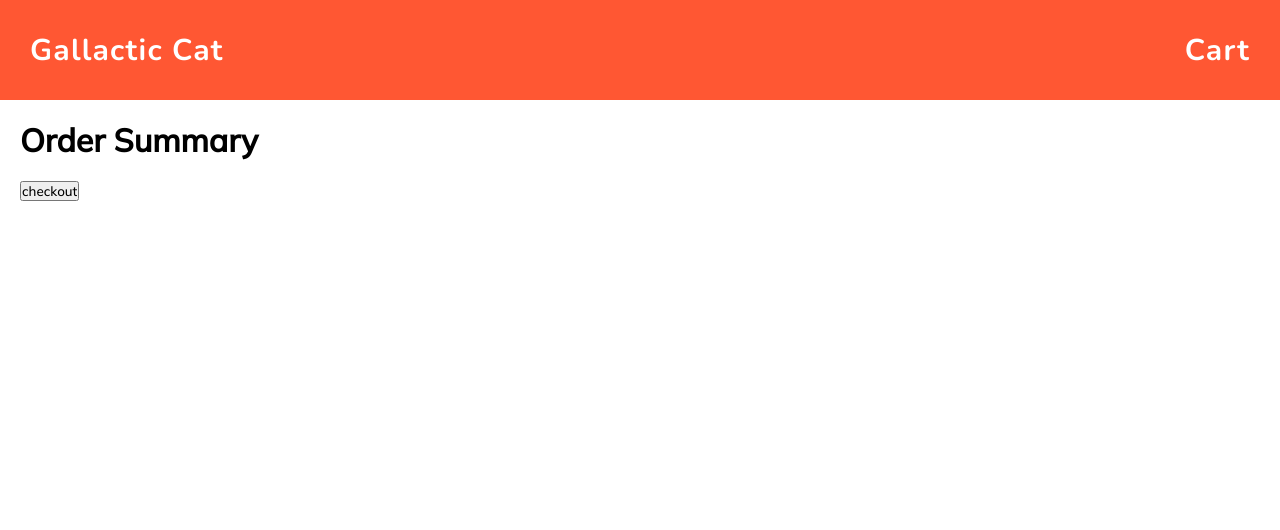
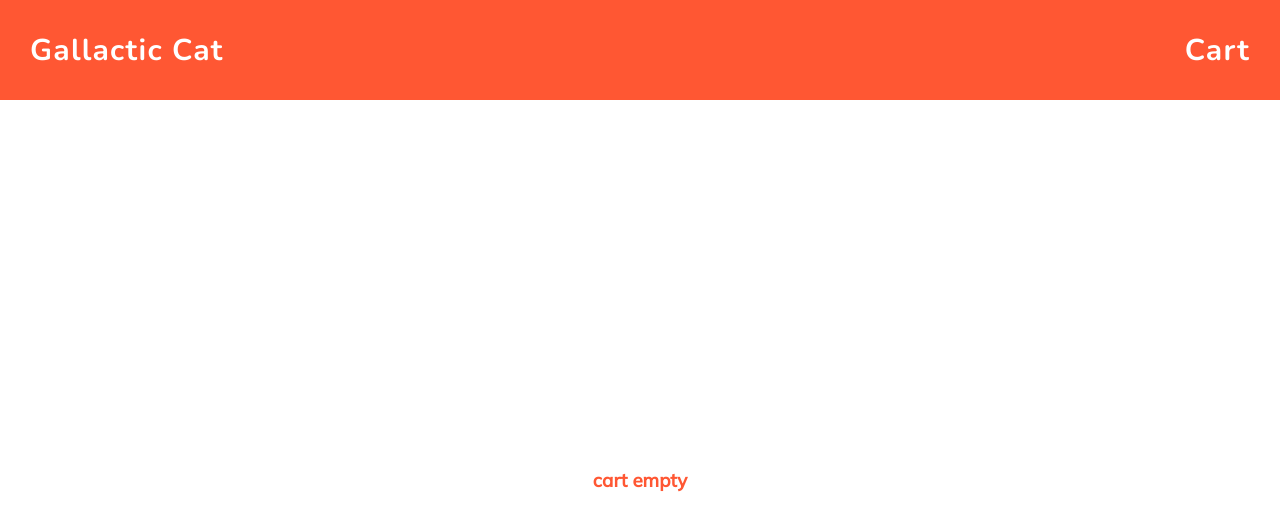
Before and after one commit to matthewhiggins415/mernguideecommfrontend, a React (Create React App) app: page /cart in a window 1280 px wide. Shown: the top 530 px of the page. Built offline with nearby package versions, Linux system fonts and the light colour scheme.

Commit message:
added conditonal render of cart screen with styling.

```diff
--- a/src/screens/CartScreen.js
+++ b/src/screens/CartScreen.js
@@ -1,5 +1,5 @@
 import React from 'react'
-import { CartScreenContainer, CartItemsContainer } from '../styles/screens/CartScreen.styles'
+import { CartScreenContainer, CartItemsContainer, CheckoutBtn, EmptyCartContainer} from '../styles/screens/CartScreen.styles'
 
 import CartItem from '../components/CartItem'
 
@@ -7,6 +7,23 @@ import { useContext } from 'react'
 import { CartContext } from '../CartContext'
 
 import { checkout } from '../api/stripe'
+
+
+const ActiveCart = ({ cart, handleCheckout}) => {
+  return (
+    <>
+    <h1>Order Summary</h1>
+    <CartItemsContainer>
+      {cart.items.map((cartItem) => (
+        <CartItem data={cartItem} key={cartItem.id}/>
+      ))}
+    </CartItemsContainer>
+    <CheckoutBtn onClick={() => handleCheckout(cart.items)}>checkout</CheckoutBtn>
+    </>
+  )
+}
+
+
 
 const CartScreen = ({ notify }) => {
   const cart = useContext(CartContext)
@@ -18,15 +35,9 @@ const CartScreen = ({ notify }) => {
 
   return (
    <CartScreenContainer>
-     <h1>Order Summary</h1>
-     <CartItemsContainer>
-       {cart.items.map((cartItem) => (
-         <CartItem data={cartItem} key={cartItem.id}/>
-       ))}
-     </CartItemsContainer>
-     <div>
-       <button onClick={() => handleCheckout(cart.items)}>checkout</button>
-     </div>
+    { cart.items.length > 0 ? <ActiveCart cart={cart} handleCheckout={handleCheckout}/> : <EmptyCartContainer>
+      <h3>cart empty</h3>
+    </EmptyCartContainer>}
    </CartScreenContainer>
   )
 }
--- a/src/styles/screens/CartScreen.styles.js
+++ b/src/styles/screens/CartScreen.styles.js
@@ -5,5 +5,31 @@ export const CartScreenContainer = styled.div`
   padding: 20px;
 `
 export const CartItemsContainer = styled.div`
+  width: 70%;
   margin-top: 20px;
+
+  @media screen and (max-width: 500px) {
+    width: 100%;
+  }
 `
+
+export const CheckoutBtn = styled.button`
+display: block;
+  padding: 10px 20px;
+  width: 60%;
+  margin: 30px auto;
+  background-color: gold;
+  color: black;
+  border:1px solid gold;
+  cursor: pointer;
+  font-size: 20px;
+`
+
+export const EmptyCartContainer = styled.div`
+  width: 100%;
+  min-height: 90vh;
+  display: flex;
+  align-items: center;
+  justify-content: center;
+  color: #FF5733;
+`
```
